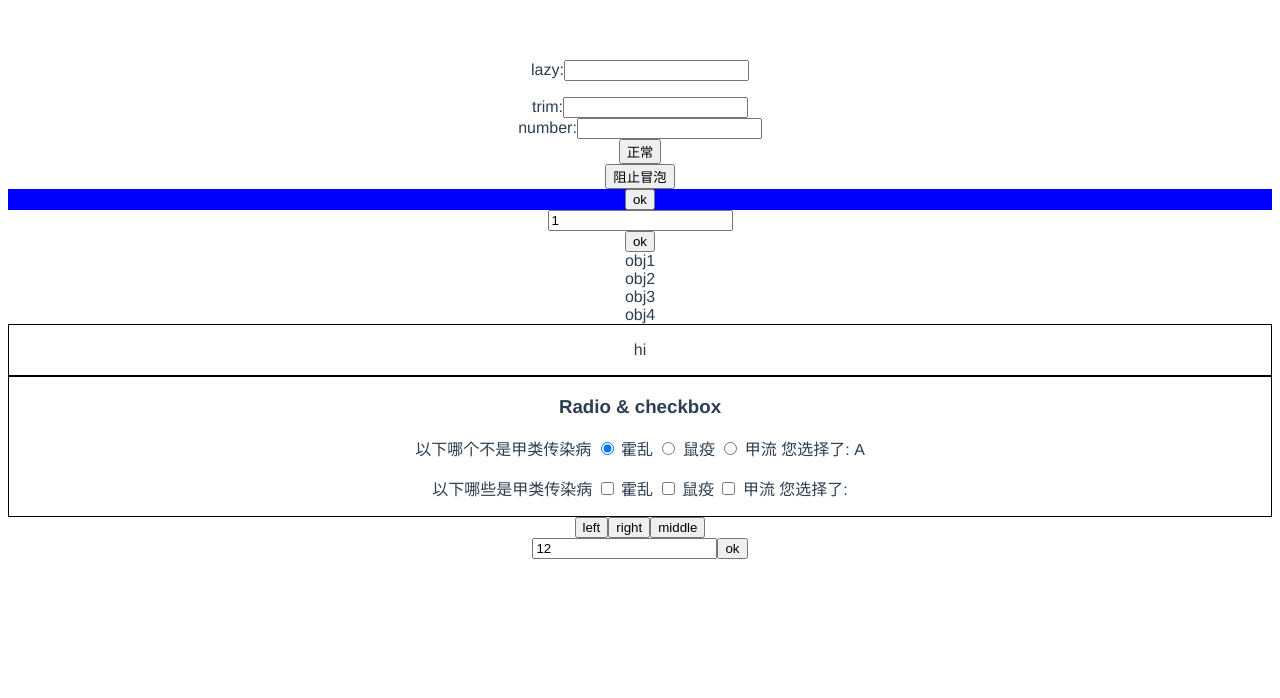
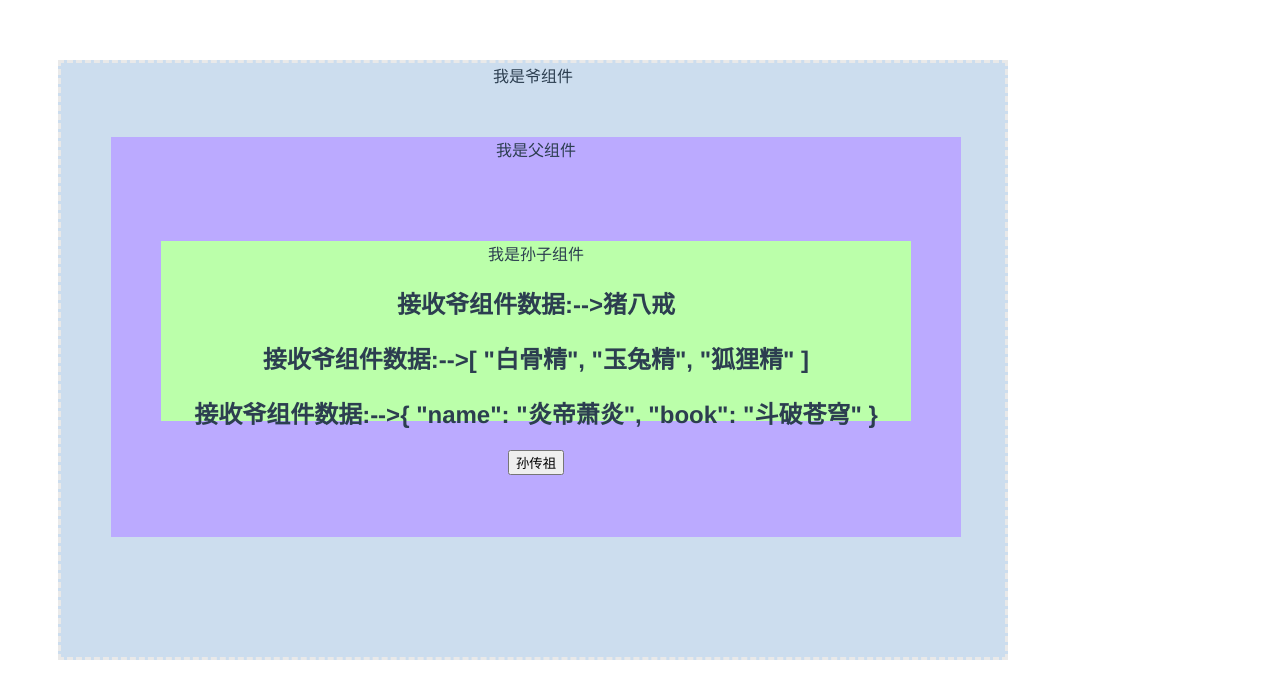
Before and after one commit to oylx/chunfengshili, a Vue app in the folder 3vue/eight-queen/: page / in a window 1280 px wide. Shown: the top 698 px of the page. Built offline with nearby package versions, Linux system fonts and the light colour scheme.

Commit message:
更新$attr $listeners

```diff
--- a/3vue/eight-queen/src/App.vue
+++ b/3vue/eight-queen/src/App.vue
@@ -1,6 +1,7 @@
 <template>
   <div id="app">
-    <decorate></decorate>
+    <component-attr></component-attr>
+<!--    <decorate></decorate>-->
 <!--    <div>-->
 <!--      <renderless-validate></renderless-validate>-->
 <!--    </div>-->
@@ -39,12 +40,14 @@
 // import SCustomWrapInput from '@/components/SCustomWrapInput';
 // import SMixin from '@/components/composition/mixin/SMixin';
 // import RenderlessValidate from '@/components/composition/renderless/RenderlessValidate';
-import Decorate from '@/components/Decorate';
+// import Decorate from '@/components/Decorate';
+import ComponentAttr from '@/components/ComponentAttr';
 
 export default {
   name: 'App',
   components: {
-    Decorate,
+    ComponentAttr,
+    // Decorate,
     // RenderlessValidate,
     // SMixin,
     // SCustomWrapInput,
--- /dev/null
+++ b/3vue/eight-queen/src/components/ComponentAttr.vue
@@ -0,0 +1,15 @@
+<template>
+  <ye></ye>
+</template>
+
+<script>
+import Ye from '@/components/attr/Ye';
+export default {
+  name: 'ComponentAttr',
+  components: { Ye },
+};
+</script>
+
+<style scoped>
+
+</style>
--- /dev/null
+++ b/3vue/eight-queen/src/components/attr/Fu.vue
@@ -0,0 +1,39 @@
+<template>
+  <div class="fatherClass">
+    我是父组件
+<!--    <h2>{{ msg1 }}</h2>-->
+<!--    <h2>{{ $attrs.msg2}}</h2>-->
+<!--    <h2>{{ $attrs.msg3}}</h2>-->
+<!--    <h2>{{ $attrs.msg4}}</h2>-->
+
+<!--    <son :msg2="$attrs.msg2" :msg3="$attrs.msg3" :msg4="$attrs.msg4"></son>-->
+
+    <son v-bind="$attrs" v-on="$listeners"></son>
+  </div>
+</template>
+
+<script>
+import Son from './Son'
+export default {
+  name: "Fu",
+  components: { Son },
+  props: {
+    msg1: {
+      type: String,
+      default: "",
+    },
+  },
+  mounted() {
+    console.log('fu组件实例',this);
+  },
+};
+</script>
+<style lang="less" scoped>
+.fatherClass {
+  width: 850px;
+  height: 400px;
+  background-color: #baf;
+  margin-left: 50px;
+  margin-top: 50px;
+}
+</style>
--- /dev/null
+++ b/3vue/eight-queen/src/components/attr/Son.vue
@@ -0,0 +1,54 @@
+<template>
+  <div class="sunClass">
+    我是孙子组件
+    <h2>接收爷组件数据:-->{{ msg2 }}</h2>
+    <h2>接收爷组件数据:-->{{ msg3 }}</h2>
+    <h2>接收爷组件数据:-->{{ $attrs.msg4 }}</h2>
+    <button @click="sendToZu">孙传祖</button>
+  </div>
+</template>
+
+<script>
+export default {
+  // $attrs一般搭配interitAttrs 一块使用
+  inheritAttrs: false, // 默认会继承在html标签上传递过来的数据，类似href属性的继承
+  /*
+   孙子组件通过props，就能接收到父组件传递过来的$attrs了，就能拿到里面的数据了，也就是：
+   爷传父、父传子。即：祖孙之间的数据传递。
+   */
+  props: {
+    msg2: {
+      type: String,
+      default: "",
+    },
+    msg3: {
+      type: Array,
+      default: () => {
+        return [];
+      },
+    },
+  },
+  name: "Son",
+  data() {
+    return {
+      data: "来自孙组件的数据",
+    };
+  },
+  methods: {
+    sendToZu() {
+      // 孙组件能够触发爷组件的fromSun方法的原因还是因为父组件中有一个$listeners作为中间人，去转发这个事件的触发
+      this.$emit("fromSun", this.data);
+    },
+  },
+};
+</script>
+
+<style lang="less" scoped>
+.sunClass {
+  width: 750px;
+  height: 180px;
+  background-color: #bfa;
+  margin-top: 80px;
+  margin-left: 50px;
+}
+</style>
--- /dev/null
+++ b/3vue/eight-queen/src/components/attr/Ye.vue
@@ -0,0 +1,47 @@
+<template>
+  <div class="ye">
+    我是爷组件
+    <h3>{{ fromSunData }}</h3>
+    <fu :msg1="msg1" :msg2="msg2" :msg3="msg3" :msg4="msg4"
+        @fromSun="fromSun">
+    </fu>
+  </div>
+</template>
+
+<script>
+import fu from "./Fu";
+export default {
+  components: {
+    fu,
+  },
+  data() {
+    return {
+      msg1: "孙悟空",
+      msg2: "猪八戒",
+      msg3: ["白骨精", "玉兔精", "狐狸精"],
+      msg4: {
+        name: "炎帝萧炎",
+        book: "斗破苍穹",
+      },
+      showComponent: false,
+      fromSunData: "",
+    };
+  },
+  methods: {
+    fromSun(payload) {
+      console.log("孙传祖", payload);
+      this.fromSunData = payload;
+    },
+  },
+};
+</script>
+<style lang="less" scoped>
+.ye {
+  width: 950px;
+  height: 600px;
+  box-sizing: border-box;
+  border: 3px dashed #e9e9e9;
+  background-color: #cde;
+  margin: 50px;
+}
+</style>
```
